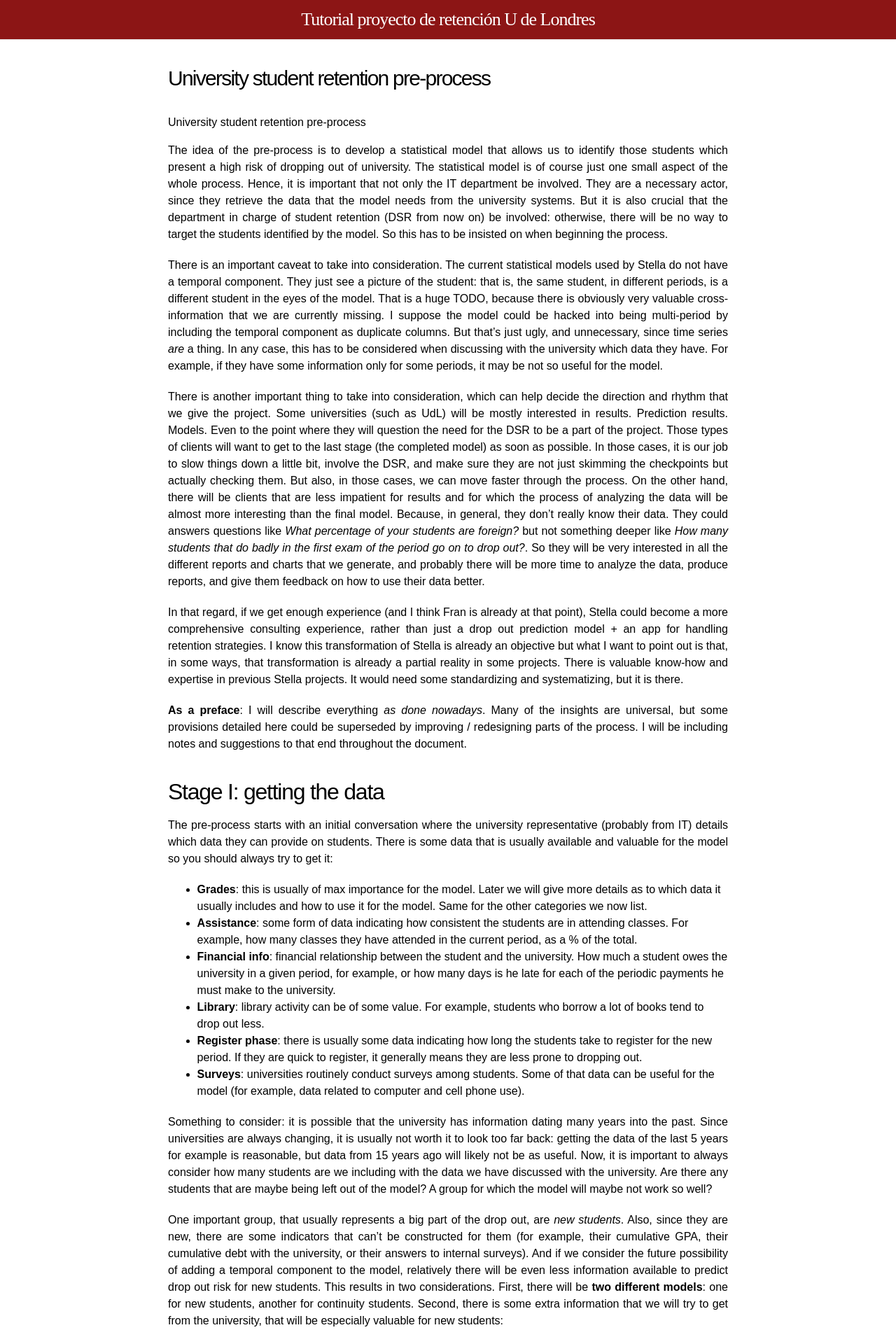
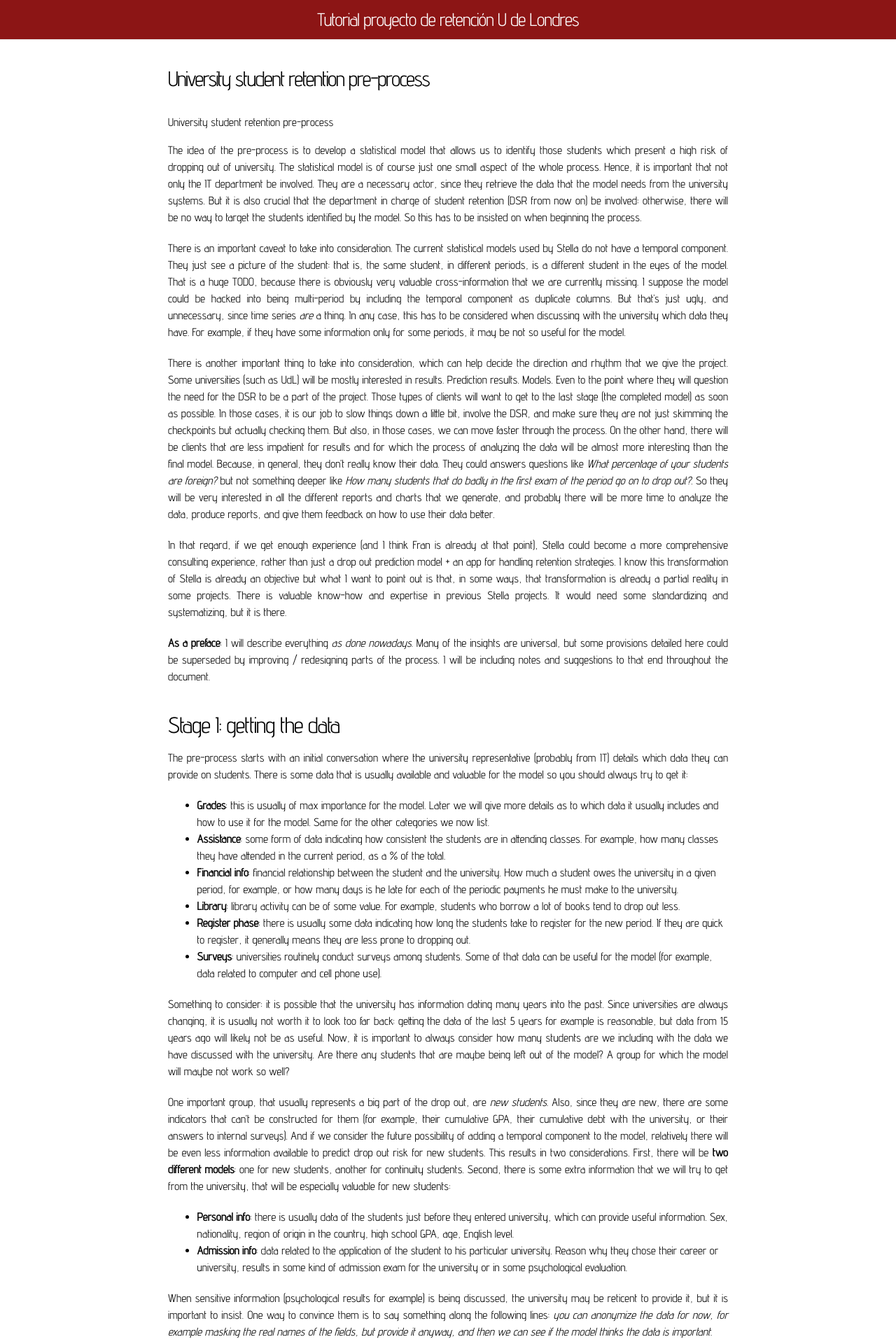
Before and after one commit to lacrendic/stella_docs, a Jekyll site: the page built from index.md, in a window 1280 px wide. Shown: the top 1920 px of the page at 70% size. Built offline with Jekyll 4.4.1, drawn with Linux system fonts in a browser that asks for light colours; our own code applies the rules of GitHub Pages for plain Markdown files.

Commit message:
Update main.css

```diff
--- a/css/main.css
+++ b/css/main.css
@@ -1,5 +1,6 @@
 /* Base */
 /* ----------------------------------------------------------*/
+@import url('https://fonts.googleapis.com/css?family=Advent+Pro&display=swap');
 
 * {
   margin: 0;
```
